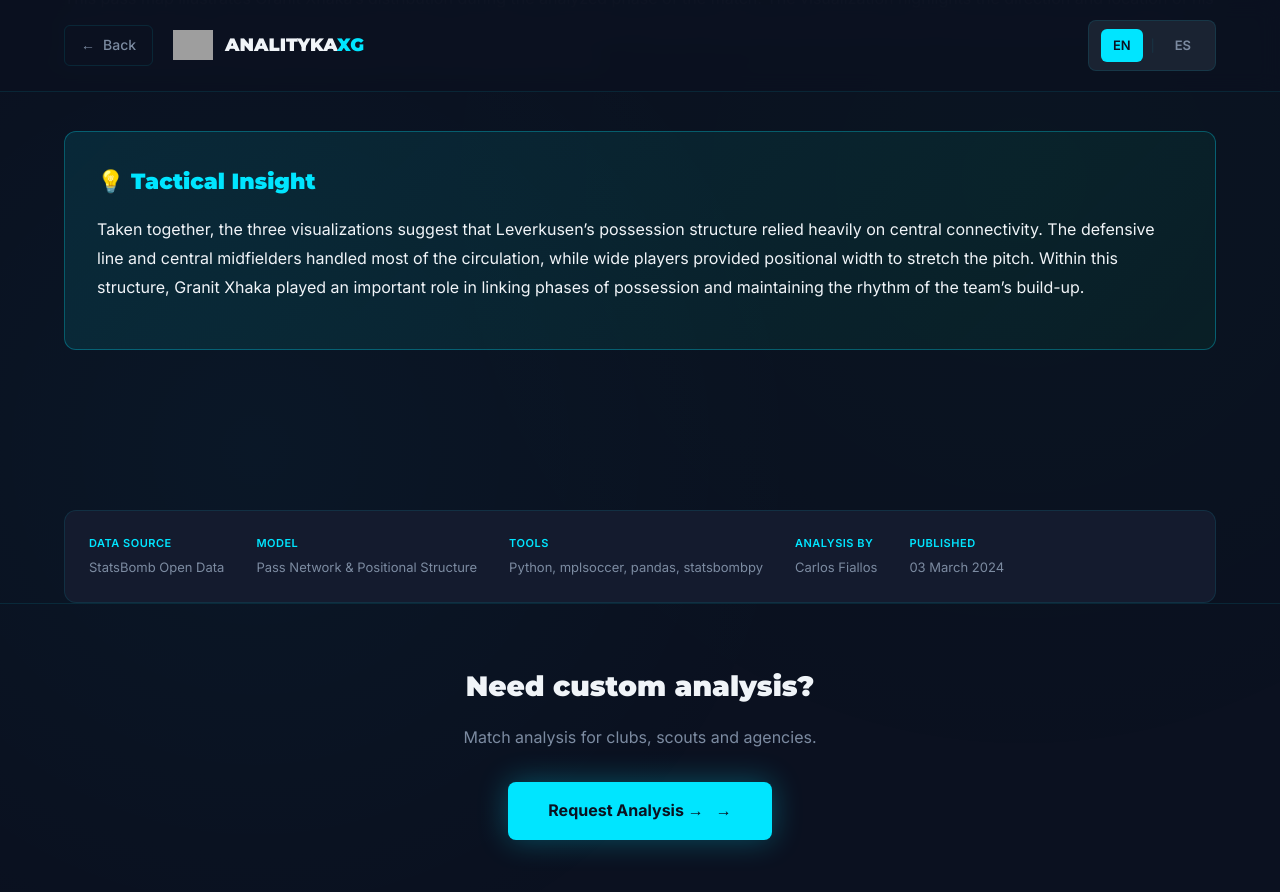
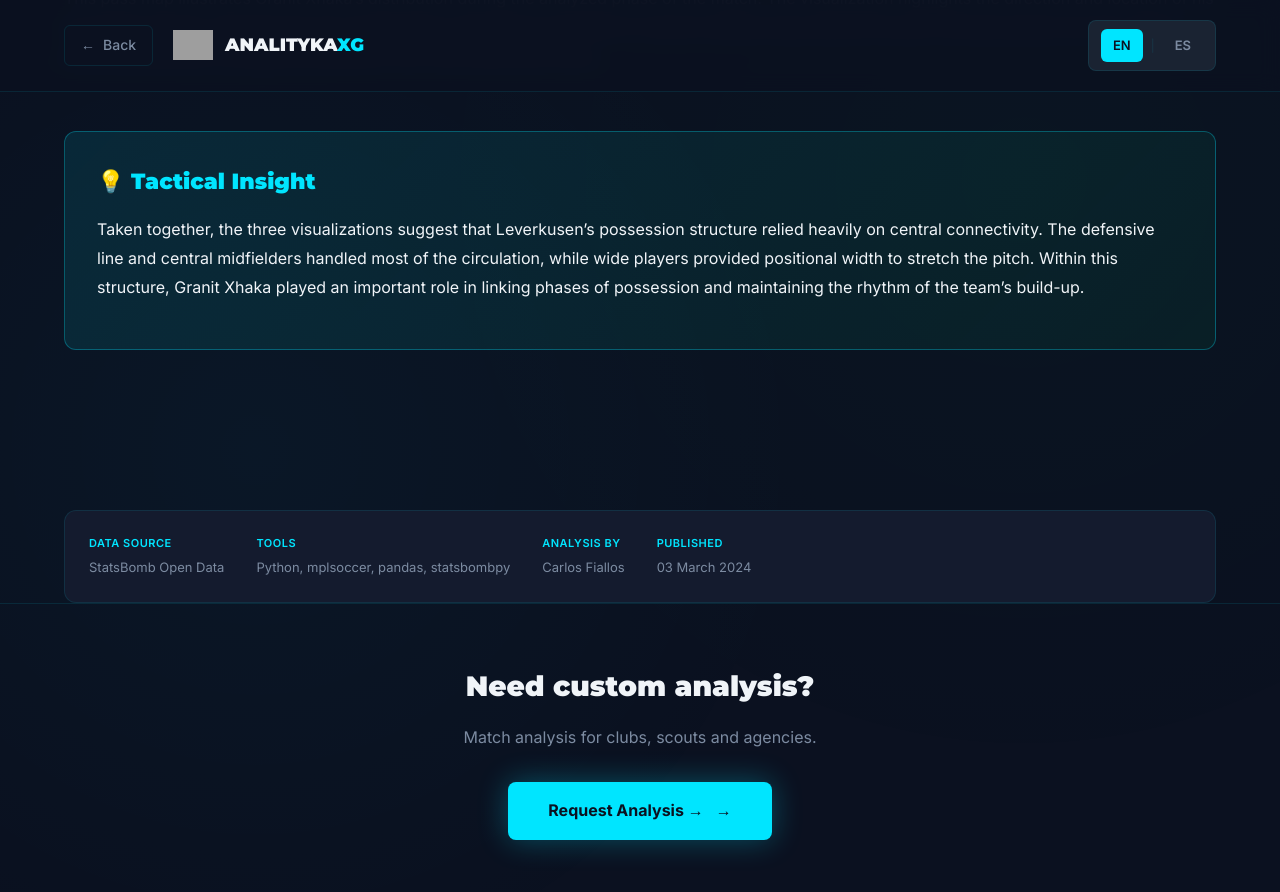
Before and after one commit to Fiallos77/analitykaXG, a Jekyll site: the page built from reports/BayerLeverkusenPassNetwork.md, in a window 1280 px wide and 900 px high, scrolled down 4785 px. Shown: the top 892 px of the window. Built offline with Jekyll 4.4.1, drawn with Linux system fonts in a browser that asks for light colours; grey boxes are pictures that could not be loaded.

Commit message:
Remove model details from Bayer Leverkusen report
Removed model information from the metadata section.

```diff
--- a/reports/BayerLeverkusenPassNetwork.md
+++ b/reports/BayerLeverkusenPassNetwork.md
@@ -152,10 +152,6 @@ lang: en
             <span>StatsBomb Open Data</span>
         </div>
         <div class="metadata-item">
-            <span class="metadata-label">Model</span>
-            <span>Pass Network & Positional Structure</span>
-        </div>
-        <div class="metadata-item">
             <span class="metadata-label">Tools</span>
             <span>Python, mplsoccer, pandas, statsbombpy</span>
         </div>
```
